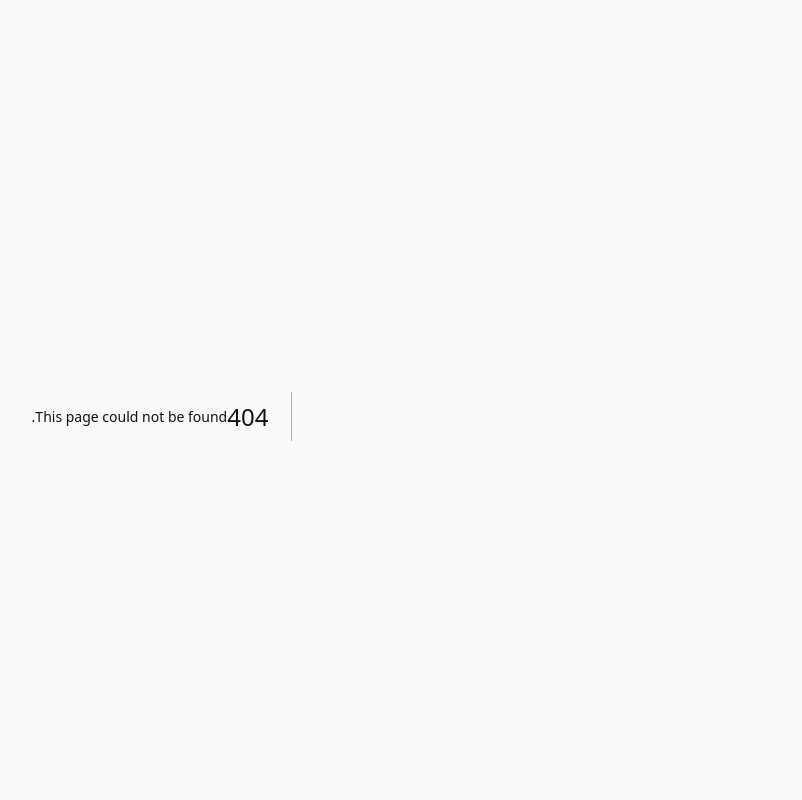
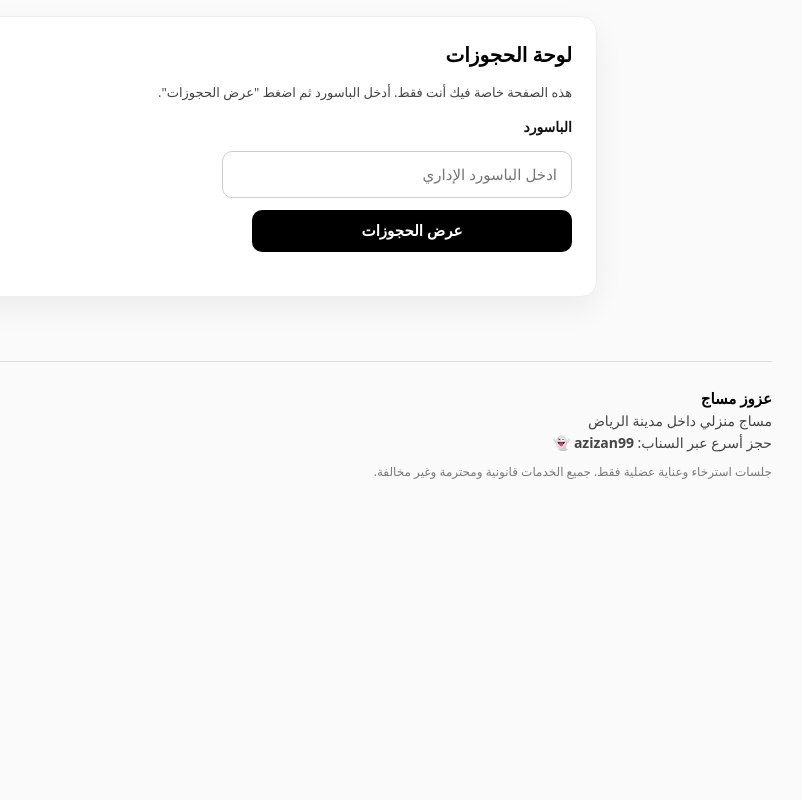
Before and after one commit to ii-aziz/azzouz-massage, a Next.js app: page /admin in a window 1280 px wide. Before the commit this address had no page. Shown: the top 800 px of the page, without its empty margins (468-1270 px from the left). Built offline with nearby package versions, Linux system fonts and the light colour scheme.

Commit message:
Add admin page for managing bookings

```diff
--- /dev/null
+++ b/app/admin/page.js
@@ -0,0 +1,157 @@
+"use client";
+import { useState } from "react";
+
+export default function AdminPage() {
+  const [key, setKey] = useState("");
+  const [bookings, setBookings] = useState([]);
+  const [error, setError] = useState("");
+  const [loaded, setLoaded] = useState(false);
+
+  async function loadBookings() {
+    setError("");
+    setLoaded(false);
+
+    try {
+      const res = await fetch("/api/admin/bookings", {
+        method: "GET",
+        headers: {
+          "x-admin-key": key
+        }
+      });
+
+      if (!res.ok) {
+        setError("مفتاح غير صحيح");
+        return;
+      }
+
+      const data = await res.json();
+      if (!data.ok) {
+        setError("مفتاح غير صحيح");
+        return;
+      }
+
+      setBookings(data.bookings || []);
+      setLoaded(true);
+    } catch (err) {
+      console.error(err);
+      setError("خطأ في الاتصال");
+    }
+  }
+
+  return (
+    <main style={{
+      maxWidth: "800px",
+      margin: "0 auto",
+      backgroundColor: "#fff",
+      borderRadius: "16px",
+      padding: "24px",
+      boxShadow: "0 12px 30px rgba(0,0,0,0.06)",
+      border: "1px solid #eee",
+      fontSize: "14px",
+      lineHeight: 1.6,
+      color: "#111"
+    }}>
+      <h1 style={{
+        marginTop: 0,
+        fontSize: "20px",
+        fontWeight: 700,
+        lineHeight: 1.4,
+        color: "#000"
+      }}>
+        لوحة الحجوزات
+      </h1>
+
+      <p style={{ marginTop: "0", color: "#444", fontSize: "13px", lineHeight: 1.6 }}>
+        هذه الصفحة خاصة فيك أنت فقط. أدخل الباسورد ثم اضغط "عرض الحجوزات".
+      </p>
+
+      <div style={{ display: "grid", gap: "12px", maxWidth: "320px", marginBottom: "20px" }}>
+        <label style={{ fontWeight: 600 }}>الباسورد</label>
+        <input
+          type="password"
+          style={{
+            width: "100%",
+            borderRadius: "10px",
+            border: "1px solid #ccc",
+            padding: "12px 14px",
+            fontSize: "15px",
+            lineHeight: 1.4,
+            outline: "none",
+            backgroundColor: "#fff"
+          }}
+          placeholder="ادخل الباسورد الإداري"
+          value={key}
+          onChange={(e) => setKey(e.target.value)}
+        />
+
+        <button
+          onClick={loadBookings}
+          style={{
+            backgroundColor: "#000",
+            color: "#fff",
+            padding: "12px 16px",
+            borderRadius: "10px",
+            fontSize: "15px",
+            fontWeight: 600,
+            border: "none",
+            cursor: "pointer",
+            width: "100%"
+          }}
+        >
+          عرض الحجوزات
+        </button>
+      </div>
+
+      {error && (
+        <div style={{
+          backgroundColor: "#ffefef",
+          color: "#a00000",
+          border: "1px solid #e0a0a0",
+          borderRadius: "8px",
+          padding: "12px",
+          fontSize: "13px",
+          fontWeight: 500,
+          marginBottom: "16px"
+        }}>
+          {error}
+        </div>
+      )}
+
+      {loaded && bookings.length === 0 && (
+        <div style={{
+          backgroundColor: "#f6f6f6",
+          border: "1px solid #ddd",
+          borderRadius: "8px",
+          padding: "16px",
+          fontSize: "13px"
+        }}>
+          لا يوجد حجوزات حتى الآن.
+        </div>
+      )}
+
+      {loaded && bookings.length > 0 && (
+        <div style={{ display: "grid", gap: "12px" }}>
+          {bookings.map((b, i) => (
+            <div key={i} style={{
+              border: "1px solid #ddd",
+              borderRadius: "10px",
+              padding: "16px",
+              backgroundColor: "#fafafa",
+              boxShadow: "0 4px 12px rgba(0,0,0,0.03)"
+            }}>
+              <div><b>الاسم:</b> {b.name}</div>
+              <div><b>الجنس:</b> {b.gender}</div>
+              <div><b>نوع الجلسة:</b> {b.service}</div>
+              <div><b>الحي داخل الرياض:</b> {b.area}</div>
+              <div><b>الوقت المطلوب:</b> {b.time}</div>
+              {b.notes && <div><b>ملاحظات:</b> {b.notes}</div>}
+              <div style={{ fontSize: "12px", color: "#555", marginTop: "8px" }}>
+                {new Date(b.createdAt).toLocaleString("ar-SA")}
+              </div>
+            </div>
+          ))}
+        </div>
+      )}
+    </main>
+  );
+}
```
